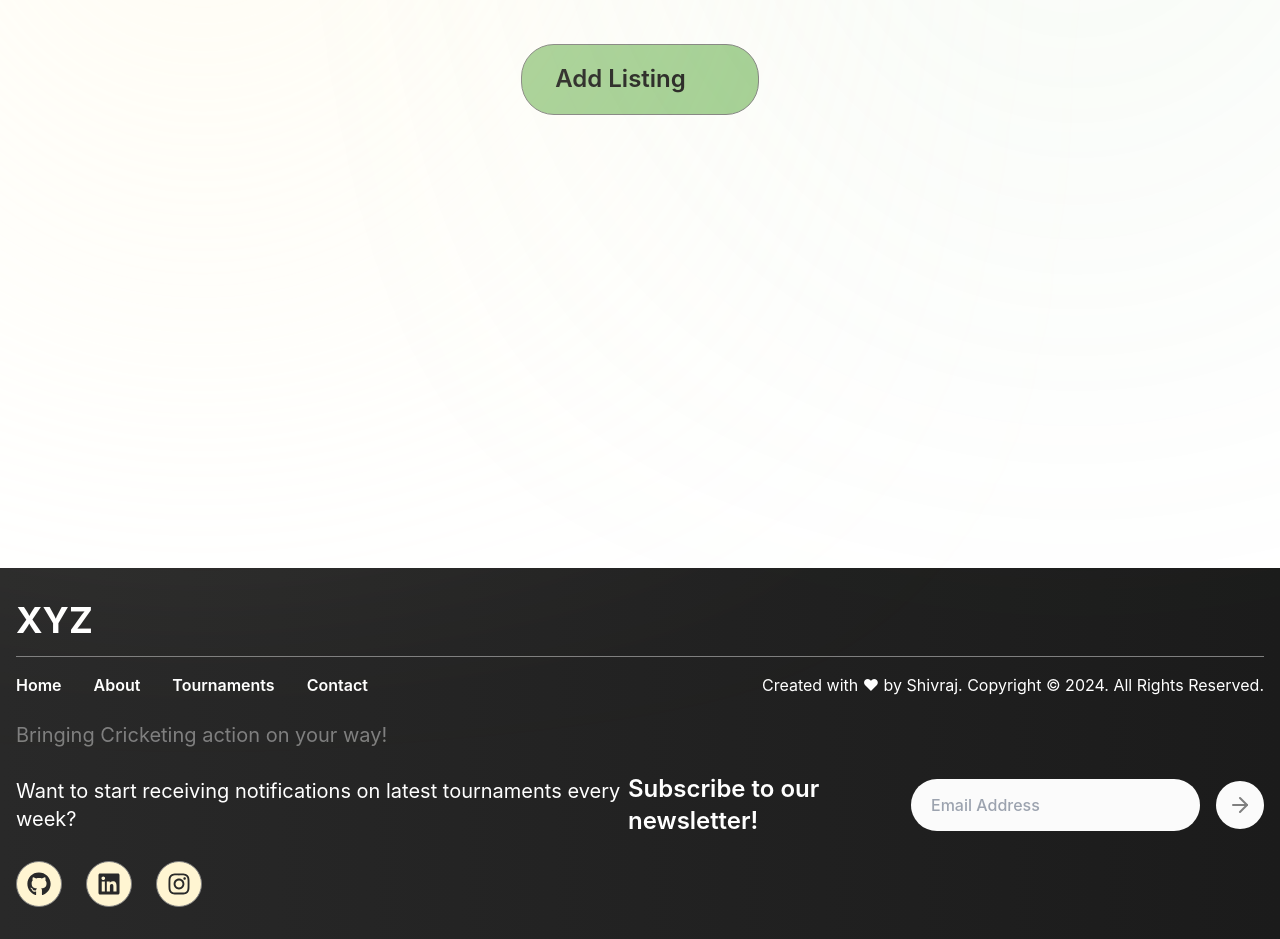
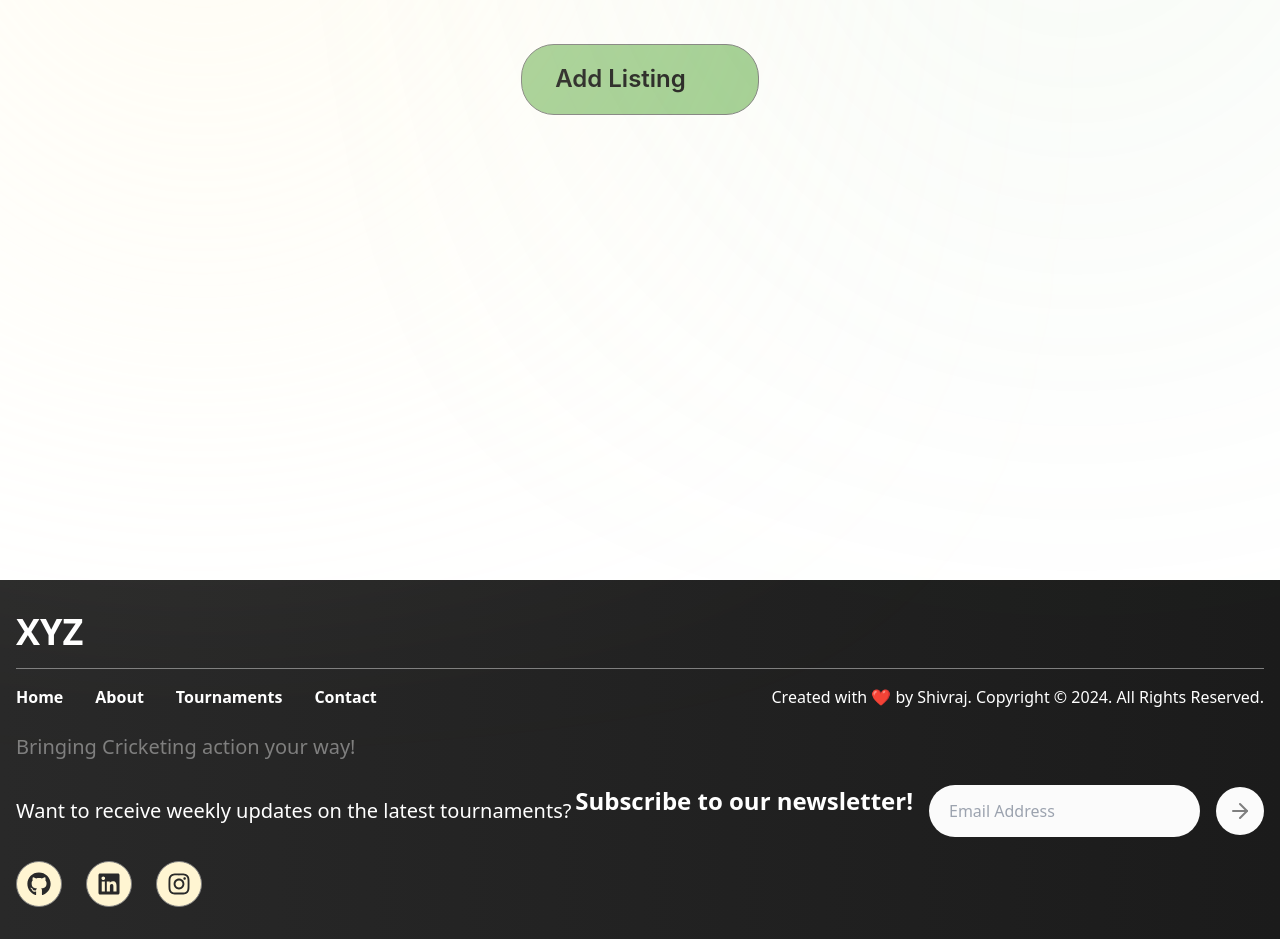
Before and after one commit to ShivrajCodes/Cricket-Landing-Page, a React (Create React App) app: page / in a window 1280 px wide. Shown: the part 5540-6479 px from the top of the page. Built offline with nearby package versions, Linux system fonts and the light colour scheme.

Commit message:
Created Scroll event

```diff
--- a/src/components/Footer.tsx
+++ b/src/components/Footer.tsx
@@ -7,54 +7,38 @@ const Footer: React.FC = () => {
 
   const handleSubmit = (e: React.FormEvent) => {
     e.preventDefault();
-    setEmail('');
+    setEmail(''); // Clear email after form submission
   };
 
   return (
     <div className="flex flex-col min-h-screen">
-      {/* Main content (other sections above the footer) */}
-      <main className="flex-1">
-        {/* Your content (Tournaments, Home, About, etc.) goes here */}
-      </main>
-
-      {/* Footer */}
+      <main className="flex-1"></main>
       <footer className="w-full bg-gradient-to-r from-[#292929] to-[#1b1b1b] px-4 py-8">
         <div className="max-w-[1728px] mx-auto">
-          {/* Title */}
-          <div className="text-white text-4xl font-bold font-['Inter'] leading-10 mb-4">
+          <div className="text-white text-4xl font-bold leading-10 mb-4">
             XYZ
           </div>
-
-          {/* Horizontal Line */}
           <div className="w-full border-t border-[#7f7f7f] my-4"></div>
-
-          {/* Links and Copyright */}
-          <div className="flex flex-col md:flex-row justify-between items-center md:items-start gap-6 md:gap-0">
-            {/* Navigation Links */}
-            <div className="flex gap-8 text-white text-base font-semibold font-['Inter']">
+          <div className="flex flex-col md:flex-row justify-between items-center md:items-start gap-6">
+            <div className="flex gap-8 text-white text-base font-semibold">
               <div>Home</div>
               <div>About</div>
               <div>Tournaments</div>
               <div>Contact</div>
             </div>
-            {/* Copyright */}
-            <div className="text-white text-base font-normal font-['Inter'] text-center md:text-left">
+            <div className="text-white text-base text-center md:text-left">
               Created with ❤ by Shivraj. Copyright © 2024. All Rights Reserved.
             </div>
           </div>
-
-          {/* Tagline */}
-          <div className="text-[#7f7f7f] text-xl font-normal font-['Inter'] mt-6">
-            Bringing Cricketing action on your way!
+          <div className="text-[#7f7f7f] text-xl mt-6">
+            Bringing Cricketing action your way!
           </div>
-
-          {/* Newsletter Subscription */}
           <div className="mt-6 flex flex-col md:flex-row items-center justify-between">
-            <div className="text-white text-xl font-normal font-['Inter'] mb-4 md:mb-0">
-              Want to start receiving notifications on latest tournaments every week?
+            <div className="text-white text-xl mb-4 md:mb-0">
+              Want to receive weekly updates on the latest tournaments?
             </div>
             <form onSubmit={handleSubmit} className="flex flex-col md:flex-row gap-4">
-              <div className="text-white text-2xl font-semibold font-['Inter'] mb-2 md:mb-0">
+              <div className="text-white text-2xl font-semibold mb-2 md:mb-0">
                 Subscribe to our newsletter!
               </div>
               <div className="flex gap-4 items-center">
@@ -63,7 +47,7 @@ const Footer: React.FC = () => {
                   value={email}
                   onChange={(e) => setEmail(e.target.value)}
                   placeholder="Email Address"
-                  className="px-5 py-3.5 bg-[#fbfbfb] rounded-[57px] text-[#7f7f7f] text-base font-medium font-['Inter'] outline-none w-full md:w-auto"
+                  className="px-5 py-3.5 bg-[#fbfbfb] rounded-[57px] text-[#7f7f7f] text-base font-medium outline-none w-full md:w-auto"
                   required
                 />
                 <button
@@ -75,11 +59,9 @@ const Footer: React.FC = () => {
               </div>
             </form>
           </div>
-
-          {/* Social Media Links */}
           <div className="mt-6 flex gap-6">
             <a
-              href="https://github.com"
+              href="https://github.com/ShivrajCodes"
               target="_blank"
               rel="noopener noreferrer"
               className="p-2.5 bg-[#fff5d2] rounded-[33px] border border-[#7f7f7f] flex justify-center items-center"
@@ -87,7 +69,7 @@ const Footer: React.FC = () => {
               <FaGithub className="text-[#292929] w-6 h-6" />
             </a>
             <a
-              href="https://linkedin.com"
+              href="https://www.linkedin.com/in/shivraj-bhattacharya-516287282/"
               target="_blank"
               rel="noopener noreferrer"
               className="p-2.5 bg-[#fff5d2] rounded-[33px] border border-[#7f7f7f] flex justify-center items-center"
@@ -95,7 +77,7 @@ const Footer: React.FC = () => {
               <FaLinkedin className="text-[#292929] w-6 h-6" />
             </a>
             <a
-              href="https://instagram.com"
+              href="https://www.instagram.com/shivrajitsokay/"
               target="_blank"
               rel="noopener noreferrer"
               className="p-2.5 bg-[#fff5d2] rounded-[33px] border border-[#7f7f7f] flex justify-center items-center"
--- a/tailwind.config.js
+++ b/tailwind.config.js
@@ -5,8 +5,8 @@ module.exports = {
   theme: {
     extend: {
       colors: {
-        primary: '#1D4ED8', // blue color for primary theme
-        secondary: '#F59E0B', // amber color for accents
+        primary: '#1D4ED8',
+        secondary: '#F59E0B',
       },
     },
   },
```
Also changed, not shown: src/components/RegisterTournament.js (+4 -4 lines), 1 other file (tests, documents, lock files or other folders).
